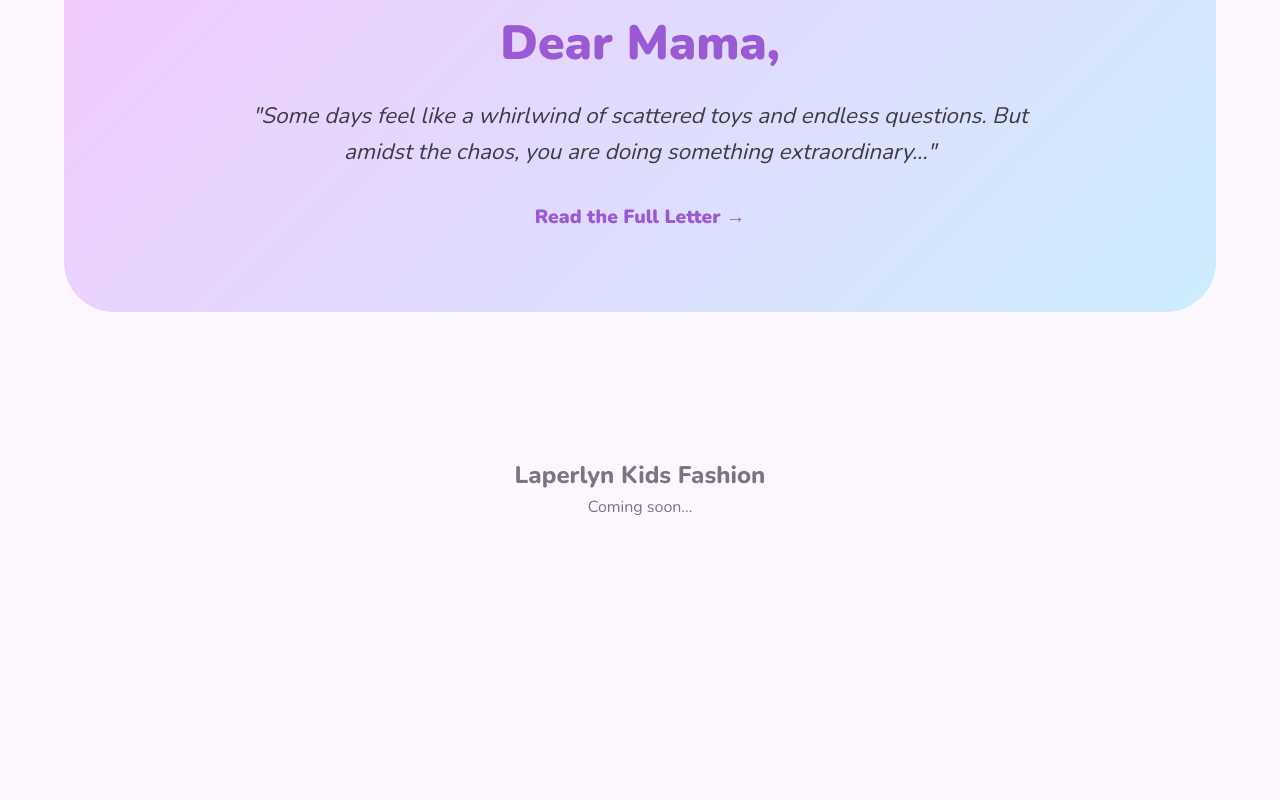
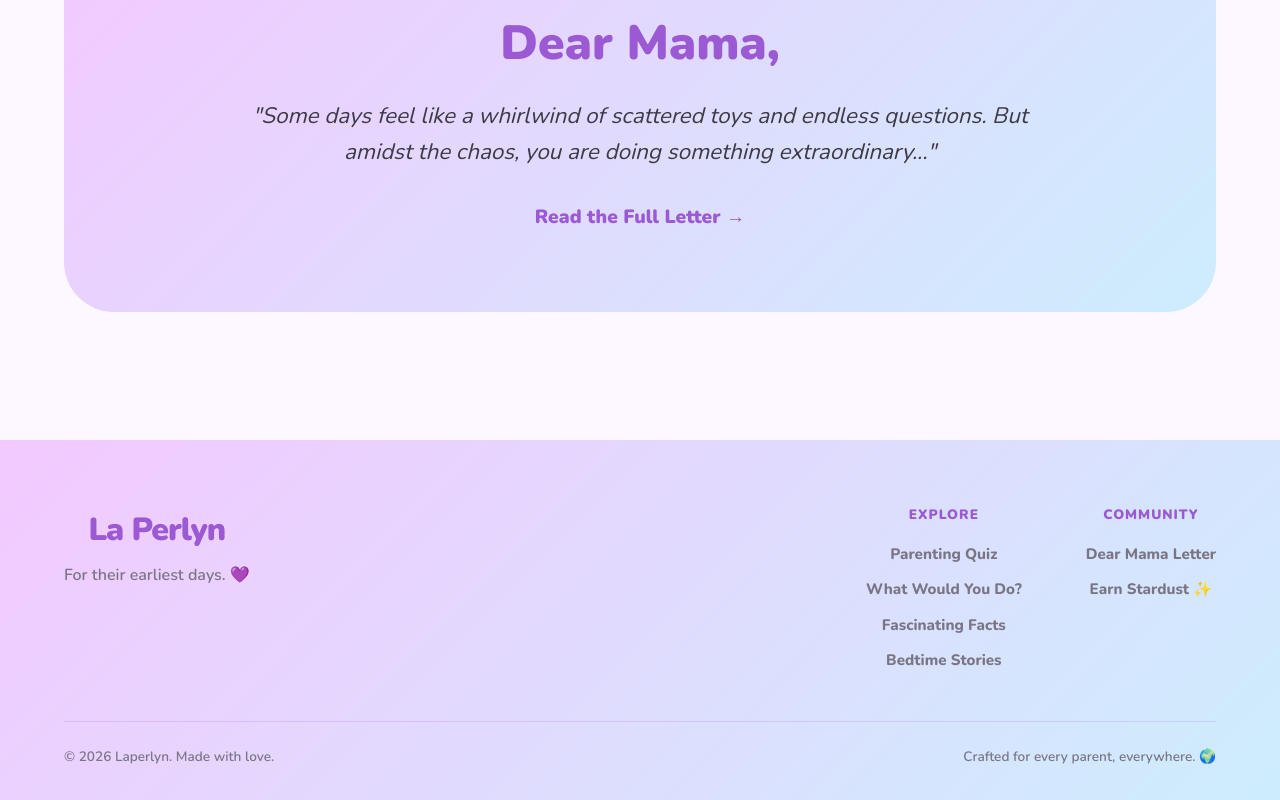
Before and after one commit to laperlyn/laperlyn, a React (Vite) app: page / in a window 1280 px wide. Shown: the part 1893-2693 px from the top of the page. Before the commit the page ends 2461 px from the top, so only its background shows below. Built offline with nearby package versions, Linux system fonts and the light colour scheme.

Commit message:
Update Footer.jsx

```diff
--- a/src/components/Footer.jsx
+++ b/src/components/Footer.jsx
@@ -1,8 +1,124 @@
+import { Link } from 'react-router-dom';
+
 export default function Footer() {
-    return (
-      <footer>
-        <h2>Laperlyn Kids Fashion</h2>
-        <p>Coming soon...</p>
-      </footer>
-    )
-  }
+  return (
+    <footer style={styles.footer}>
+      <div style={styles.inner}>
+
+        {/* Top section */}
+        <div style={styles.top}>
+          <div style={styles.brand}>
+            <Link to="/" style={styles.logo}>La Perlyn</Link>
+            <p style={styles.tagline}>For their earliest days. 💜</p>
+          </div>
+
+          {/* Nav columns */}
+          <div style={styles.columns}>
+            <div style={styles.column}>
+              <p style={styles.colTitle}>Explore</p>
+              <Link to="/quiz" style={styles.link}>Parenting Quiz</Link>
+              <Link to="/wwyd" style={styles.link}>What Would You Do?</Link>
+              <Link to="/facts" style={styles.link}>Fascinating Facts</Link>
+              <Link to="/stories" style={styles.link}>Bedtime Stories</Link>
+            </div>
+            <div style={styles.column}>
+              <p style={styles.colTitle}>Community</p>
+              <Link to="/letter" style={styles.link}>Dear Mama Letter</Link>
+              <Link to="/quiz" style={styles.link}>Earn Stardust ✨</Link>
+            </div>
+          </div>
+        </div>
+
+        {/* Divider */}
+        <div style={styles.divider} />
+
+        {/* Bottom */}
+        <div style={styles.bottom}>
+          <p style={styles.copy}>© {new Date().getFullYear()} Laperlyn. Made with love.</p>
+          <p style={styles.copy}>Crafted for every parent, everywhere. 🌍</p>
+        </div>
+
+      </div>
+    </footer>
+  );
+}
+
+const styles = {
+  footer: {
+    background: 'linear-gradient(135deg, #F3C9FF 0%, #CDEDFD 100%)',
+    padding: '4rem 5% 2rem',
+    marginTop: '2rem',
+  },
+  inner: {
+    maxWidth: '1200px',
+    margin: '0 auto',
+  },
+  top: {
+    display: 'flex',
+    justifyContent: 'space-between',
+    alignItems: 'flex-start',
+    gap: '3rem',
+    flexWrap: 'wrap',
+    marginBottom: '3rem',
+  },
+  brand: {
+    display: 'flex',
+    flexDirection: 'column',
+    gap: '0.5rem',
+    maxWidth: '260px',
+  },
+  logo: {
+    fontSize: '2rem',
+    fontWeight: 900,
+    color: '#9B59D4',
+    textDecoration: 'none',
+    letterSpacing: '-1px',
+  },
+  tagline: {
+    color: '#7A7585',
+    fontWeight: 600,
+    fontSize: '1rem',
+    lineHeight: 1.5,
+  },
+  columns: {
+    display: 'flex',
+    gap: '4rem',
+    flexWrap: 'wrap',
+  },
+  column: {
+    display: 'flex',
+    flexDirection: 'column',
+    gap: '0.7rem',
+  },
+  colTitle: {
+    fontWeight: 900,
+    fontSize: '0.85rem',
+    textTransform: 'uppercase',
+    letterSpacing: '1px',
+    color: '#9B59D4',
+    marginBottom: '0.3rem',
+  },
+  link: {
+    textDecoration: 'none',
+    color: '#7A7585',
+    fontWeight: 700,
+    fontSize: '0.95rem',
+    transition: 'color 0.2s',
+  },
+  divider: {
+    height: '1px',
+    background: 'rgba(155, 89, 212, 0.2)',
+    marginBottom: '1.5rem',
+  },
+  bottom: {
+    display: 'flex',
+    justifyContent: 'space-between',
+    flexWrap: 'wrap',
+    gap: '0.5rem',
+  },
+  copy: {
+    color: '#7A7585',
+    fontSize: '0.85rem',
+    fontWeight: 600,
+  },
+};
```
